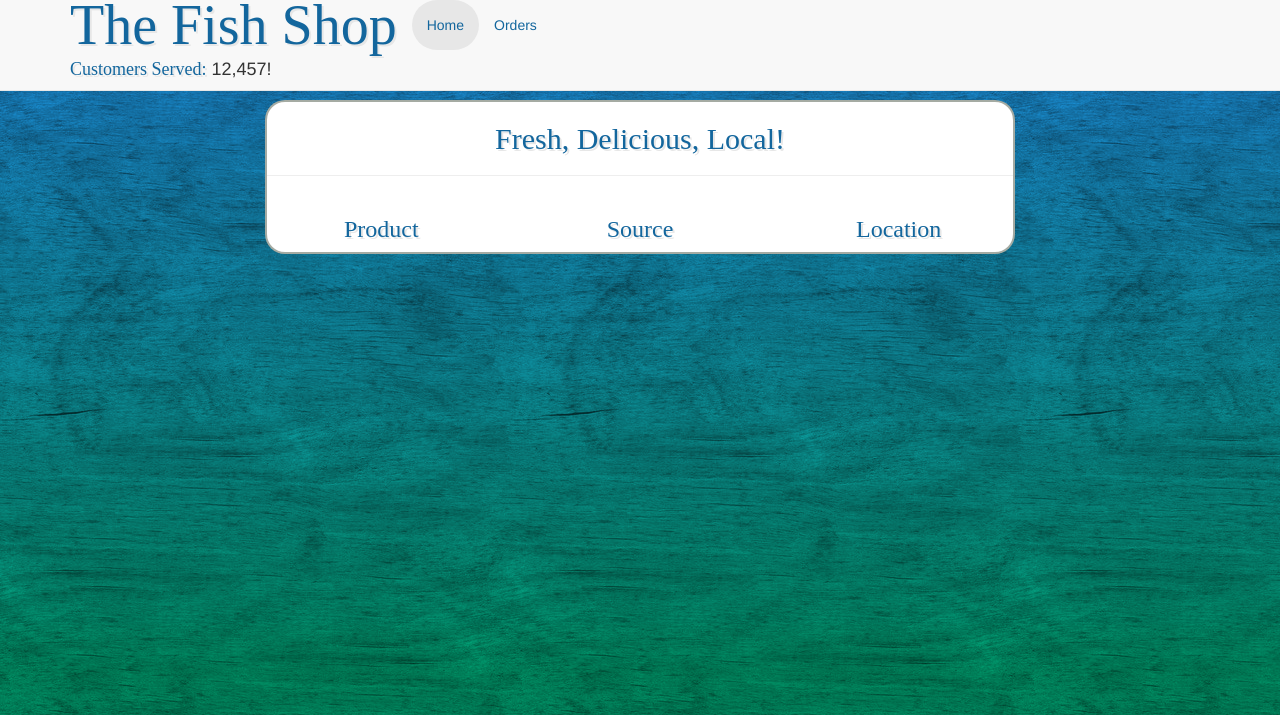
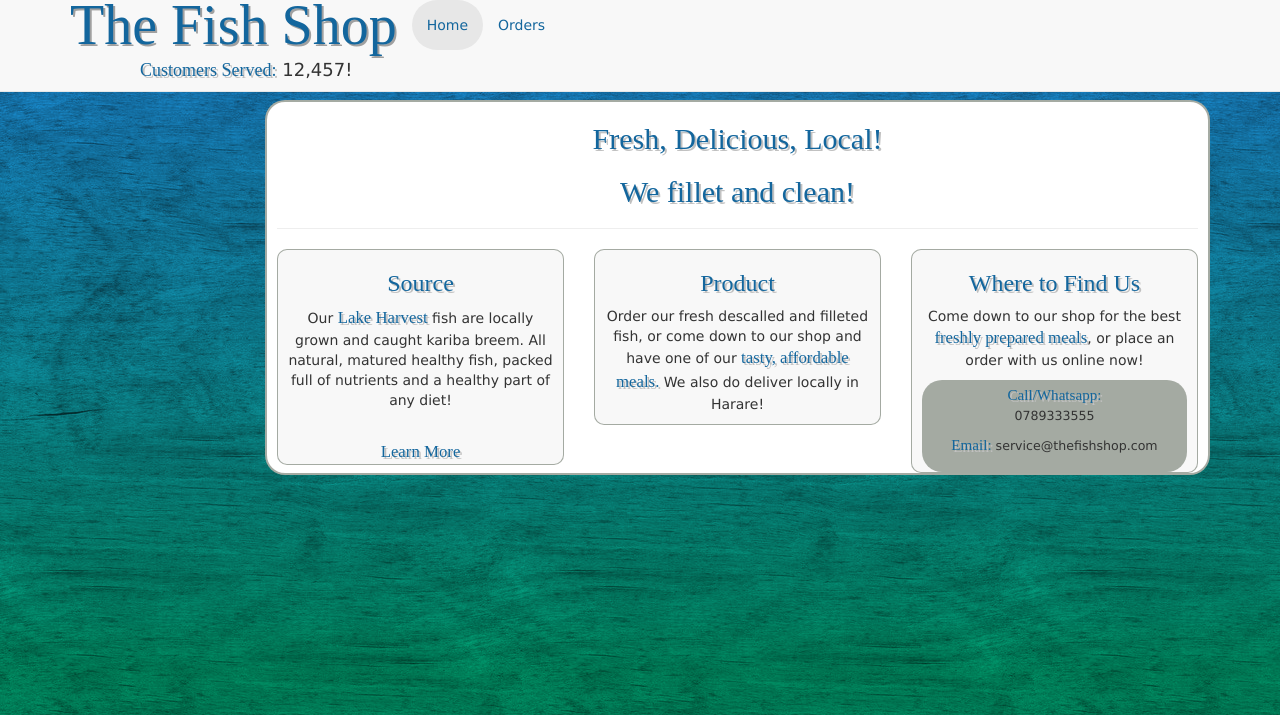
Before and after one commit to PyUnchained/fish, a Django app: page / in a window 1280 px wide. Shown: the top 715 px of the page. Run offline with Django 3.2, Linux system fonts and the light colour scheme; some libraries are stand-ins or nearby versions; some web fonts are replaced.

Commit message:
Further update to the css and overall design.

```diff
--- a/my_site/static/css/fish_site.css
+++ b/my_site/static/css/fish_site.css
@@ -6,6 +6,7 @@ body {
 	background: ##49411d;
 	background-image: url("css_img/zenbg-1.png"), url("css_img/zenbg-2.png");
 	background-repeat: repeat-x, repeat;
+	font-family: Geneva, sans-serif !important;
 
 }
 
@@ -13,14 +14,26 @@ body {
 	font-family: Rakoon, serif !important;
 	font-size: 4em !important;
 	color: #13669D !important;
-	text-shadow: 2px 2px #E7E7E7;
+	text-shadow: 2px 2px #a0a0a0;
+}
+
+.served-num {
+	padding-left: 70px;
 }
 
 @media all and (max-width : 480px){
   .navbar-brand {
     font-size: 2em !important;
   }
+  .served-num {
+	padding-left: 00px;
+	}
+	#rotate {
+		display: none;
+	}
 }
+
+
 
 .navbar-default .navbar-nav > .active > a {
 	border-radius: 30px;
@@ -42,10 +55,39 @@ body {
 	background-color: white;
 	border: 2px solid rgba(156,162,154,0.9);
 	border-radius: 20px;
+	padding: 0px 10px 0px 10px;
 }
 
-.fish-font {
+.info {
+	background-color: rgb(248,248,248);
+	border: 1px solid rgba(156,162,154,0.9);
+	border-radius: 10px;
+	padding: 0px 10px 0px 10px;
+}
+
+.contact-us {
+	background-color: rgba(156,162,154,0.9);
+	border-radius: 20px;
+	font-size: 0.9em;
+	padding: 5px;
+}
+
+.fish-font, .fish-font-p {
 	font-family: Rakoon, serif !important;
 	color: #13669D !important;
-	text-shadow: 2px 2px #E7E7E7;
+	text-shadow: 2px 2px #c1c1c1;
 }
+
+a.fish-font-p:hover, a.fish-font:hover {
+	color: #067971 !important;
+	text-shadow: none;
+	-webkit-transition: 200ms linear 0s;
+	-moz-transition: 200ms linear 0s;
+	-o-transition: 200ms linear 0s;
+	transition: 200ms linear 0s;
+	outline: 0 none;
+}
+
+.fish-font-p {
+	font-size: 1.2em;
+}
--- a/my_site/templates/home.html
+++ b/my_site/templates/home.html
@@ -1,33 +1,6 @@
 {% extends 'site_base.html' %}
 
 {% load static %}
-
-{% block main_content_nav %}
-
-<!-- Fixed navbar -->
-    <nav class="navbar navbar-default navbar-fixed-top">
-      <div class="container">
-        <div class="navbar-header">
-          <button type="button" class="navbar-toggle collapsed" data-toggle="collapse" data-target="#navbar" aria-expanded="false" aria-controls="navbar">
-            <span class="sr-only">Toggle navigation</span>
-            <span class="icon-bar"></span>
-            <span class="icon-bar"></span>
-            <span class="icon-bar"></span>
-          </button>
-          <a class="navbar-brand" href="#">The Fish Shop</a>
-        </div>
-        <div id="navbar" class="navbar-collapse collapse float-right">
-          <ul class="nav navbar-nav">
-            <li class="active"><a href="#">Home</a></li>
-            <li><a href="#about">Orders</a></li>
-          </ul>
-        </div><!--/.nav-collapse -->
-        <h4 class = 'served-num'><span class="fish-font">Customers Served:</span> 12,457!</h4>
-      </div>
-    </nav>
-
-{% endblock %}
-
 
 
 {% block main_content %}
@@ -37,16 +10,48 @@
 
 <div class = 'info-wrapper'>
 <h2 class="fish-font text-center">Fresh, Delicious, Local!</h2>
+<div id="rotate" class="fish-font text-center">
+	<div>
+	<h2>We cook!</h2>
+	</div>
+	<div>
+	<h2>We fillet and clean!</h2>
+	</div>
+	<div>
+	<h2>We deliver in Harare!</h2>
+	</div>
+</div>
+
+
+
+
+
+
 <hr>
 	<div class="row">
 		<div class="col-sm-4 text-center">
-			<h3 class="fish-font">Product</h3>
+			<div class="info">
+			<h3 class="fish-font">Source</h3>
+			<p>Our <span class="fish-font-p">Lake Harvest</span> fish are locally grown and caught kariba breem. All natural, matured healthy fish, packed full of nutrients and a healthy part of any diet!</p>
+			<br>
+			<a class="fish-font-p" href="#">Learn More</a>
+			</div>
+
 		</div>
 		<div class="col-sm-4 text-center">
-			<h3 class="fish-font">Source</h3>
+			<div class="info">
+			<h3 class="fish-font">Product</h3>
+			<p>Order our fresh descalled and filleted fish, or come down to our shop and have one of our <span class="fish-font-p">tasty, affordable meals.</span> We also do deliver locally in Harare!</p>
+			</div>
 		</div>
 		<div class="col-sm-4 text-center">
-			<h3 class="fish-font">Location</h3>
+			<div class="info">
+			<h3 class="fish-font">Where to Find Us</h3>
+			<p>Come down to our shop for the best <span class="fish-font-p">freshly prepared meals</span>, or place an order with us online now!</p>
+			<div class="contact-us">
+			<p><span class="fish-font-p">Call/Whatsapp:</span><br>0789333555</p>
+			<p><span class="fish-font-p">Email:</span> service@thefishshop.com</p>
+			</div>
 		</div>
 
 	</div>
--- a/my_site/templates/site_base.html
+++ b/my_site/templates/site_base.html
@@ -20,18 +20,35 @@
                 {% block sidebar-left %}
                 {% endblock %}
             </div>
-            <div class="col-sm-8">
-            {% block main_content_nav %}
-            {% endblock %}
+            <div class="col-sm-10">
+
+            <!-- Fixed navbar -->
+                <nav class="navbar navbar-default navbar-fixed-top">
+                  <div class="container">
+                    <div class="navbar-header">
+                      <button type="button" class="navbar-toggle collapsed" data-toggle="collapse" data-target="#navbar" aria-expanded="false" aria-controls="navbar">
+                        <span class="sr-only">Toggle navigation</span>
+                        <span class="icon-bar"></span>
+                        <span class="icon-bar"></span>
+                        <span class="icon-bar"></span>
+                      </button>
+                      <a class="navbar-brand" href="#">The Fish Shop</a>
+                    </div>
+                    <div id="navbar" class="navbar-collapse collapse float-right">
+                      <ul class="nav navbar-nav">
+                        <li class="active"><a href="#">Home</a></li>
+                        <li><a href="#about">Orders</a></li>
+                      </ul>
+                    </div><!--/.nav-collapse -->
+                    <h4 class = 'served-num text-centered'><span class="fish-font">Customers Served:</span> 12,457!</h4>
+                  </div>
+                </nav>
 
             {% block main_content %}
             {% endblock %}
 
             </div>
-            <div class="col-sm-2">
-                {% block sidebar-right %}
-                {% endblock %}
-            </div>
+
         </div>
     </div>
 
@@ -42,10 +59,46 @@
 {% block custom-js %}
 {% endblock %}
 <script type="text/javascript">
+(function($){
+    $.fn.extend({
+        rotaterator: function(options) {
+
+            var defaults = {
+                fadeSpeed: 500,
+                pauseSpeed: 100,
+                child:null
+            };
+
+            var options = $.extend(defaults, options);
+
+            return this.each(function() {
+                  var o =options;
+                  var obj = $(this);
+                  var items = $(obj.children(), obj);
+                  items.each(function() {$(this).hide();})
+                  if(!o.child){var next = $(obj).children(':first');
+                  }else{var next = o.child;
+                  }
+                  $(next).fadeIn(o.fadeSpeed, function() {
+                        $(next).delay(o.pauseSpeed).fadeOut(o.fadeSpeed, function() {
+                            var next = $(this).next();
+                            if (next.length == 0){
+                                    next = $(obj).children(':first');
+                            }
+                            $(obj).rotaterator({child : next, fadeSpeed : o.fadeSpeed, pauseSpeed : o.pauseSpeed});
+                        })
+                    });
+            });
+        }
+    });
+})(jQuery);
+
 $(document).ready( function() {
     $( '#test-btn' ).click( function() {
         $('#test-btn-output').load( "{% url 'my_site.views.test' %}");
     });
+
+    $('#rotate').rotaterator({fadeSpeed:500, pauseSpeed:3000});
 });
 
 </script>
```
